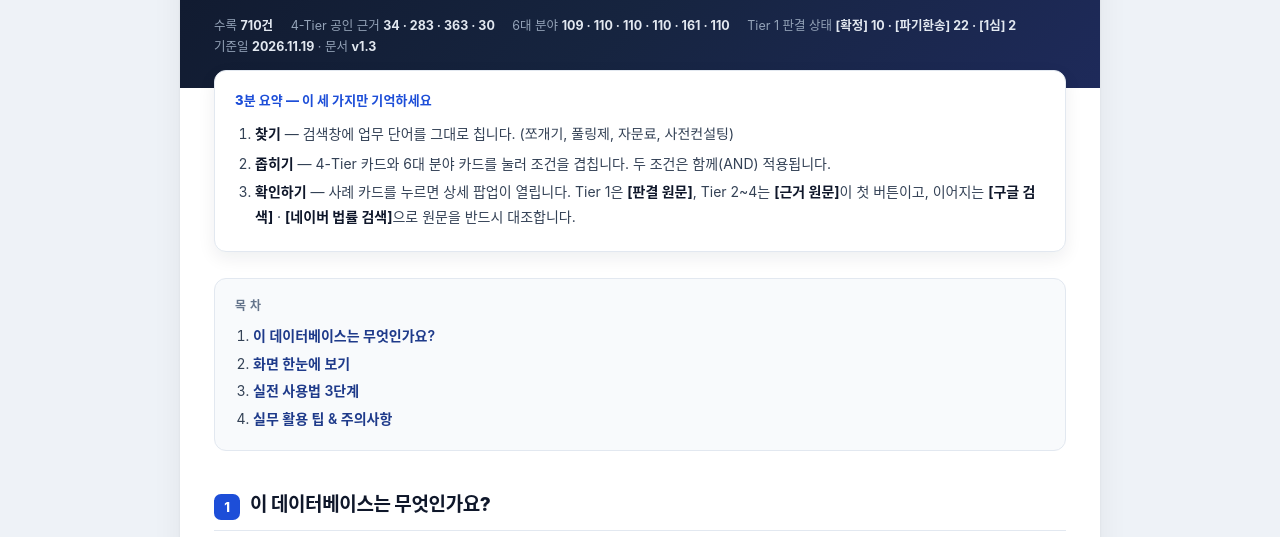
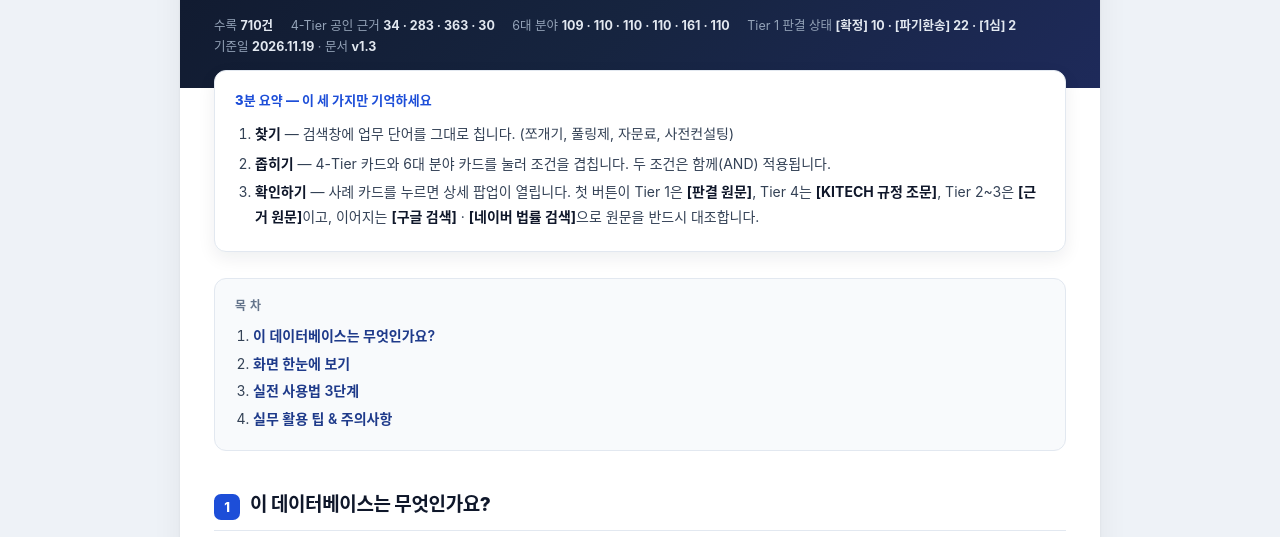
Before and after one commit to MinseoHaeseoFa/audit-grayzone-db, a plain HTML site: page guide.html in a window 1280 px wide. Shown: the part 263-800 px from the top of the page. Drawn offline with Linux system fonts and the light colour scheme.

Commit message:
docs: 사용설명서·안내서의 첫 버튼 설명을 Tier 4 개편에 맞게 정정
- 3분 요약·인용 원칙 안내의 "Tier 2~4는 첫 버튼이 근거 원문" 문구를
  Tier 1 판결 원문 / Tier 4 KITECH 규정 조문 / Tier 2~3 근거 원문으로 정정
- 근거 원칙 설명에 Tier 4 원내규정 9종 1:1 대조 및 조문 요지 부여 사실 추가

```diff
--- a/guide.html
+++ b/guide.html
@@ -500,7 +500,7 @@
       <ol>
         <li><b>찾기</b> — 검색창에 업무 단어를 그대로 칩니다. (<code>쪼개기</code>, <code>풀링제</code>, <code>자문료</code>, <code>사전컨설팅</code>)</li>
         <li><b>좁히기</b> — 4-Tier 카드와 6대 분야 카드를 눌러 조건을 겹칩니다. 두 조건은 함께(AND) 적용됩니다.</li>
-        <li><b>확인하기</b> — 사례 카드를 누르면 상세 팝업이 열립니다. Tier 1은 <b>[판결 원문]</b>, Tier 2~4는 <b>[근거 원문]</b>이 첫 버튼이고, 이어지는 <b>[구글 검색]</b> · <b>[네이버 법률 검색]</b>으로 원문을 반드시 대조합니다.</li>
+        <li><b>확인하기</b> — 사례 카드를 누르면 상세 팝업이 열립니다. 첫 버튼이 Tier 1은 <b>[판결 원문]</b>, Tier 4는 <b>[KITECH 규정 조문]</b>, Tier 2~3은 <b>[근거 원문]</b>이고, 이어지는 <b>[구글 검색]</b> · <b>[네이버 법률 검색]</b>으로 원문을 반드시 대조합니다.</li>
       </ol>
     </div>
 
@@ -947,7 +947,7 @@
 
       <h3>② 원문 링크 최종 확인 원칙 — 이 세 가지는 꼭 지켜 주세요</h3>
       <ol>
-        <li><b>결론을 인용하기 전에 원문을 엽니다.</b> 팝업의 [판결 원문](Tier 1) 또는 [근거 원문](Tier 2~4) 버튼으로 원문 화면을 직접 확인하고, 필요하면 [구글 검색] · [네이버 법률 검색]을 함께 씁니다.</li>
+        <li><b>결론을 인용하기 전에 원문을 엽니다.</b> 팝업의 [판결 원문](Tier 1) · [KITECH 규정 조문](Tier 4) · [근거 원문](Tier 2~3) 버튼으로 원문 화면을 직접 확인하고, 필요하면 [구글 검색] · [네이버 법률 검색]을 함께 씁니다.</li>
         <li><b>조문은 현행을 확인합니다.</b> 이 DB의 근거 문구는 등재 시점 기준입니다. 인용할 때 국가법령정보센터에서 현행 조문을 다시 봅니다.</li>
         <li><b>상위 법령 + 원내 규정을 병기합니다.</b> 팝업 4번 구역의 안내 문구(“위 상위 법령 조문 및 원내 감사규정 병기 필수”)가 그 원칙입니다.</li>
       </ol>
```
Also changed, not shown: 1 other file.
